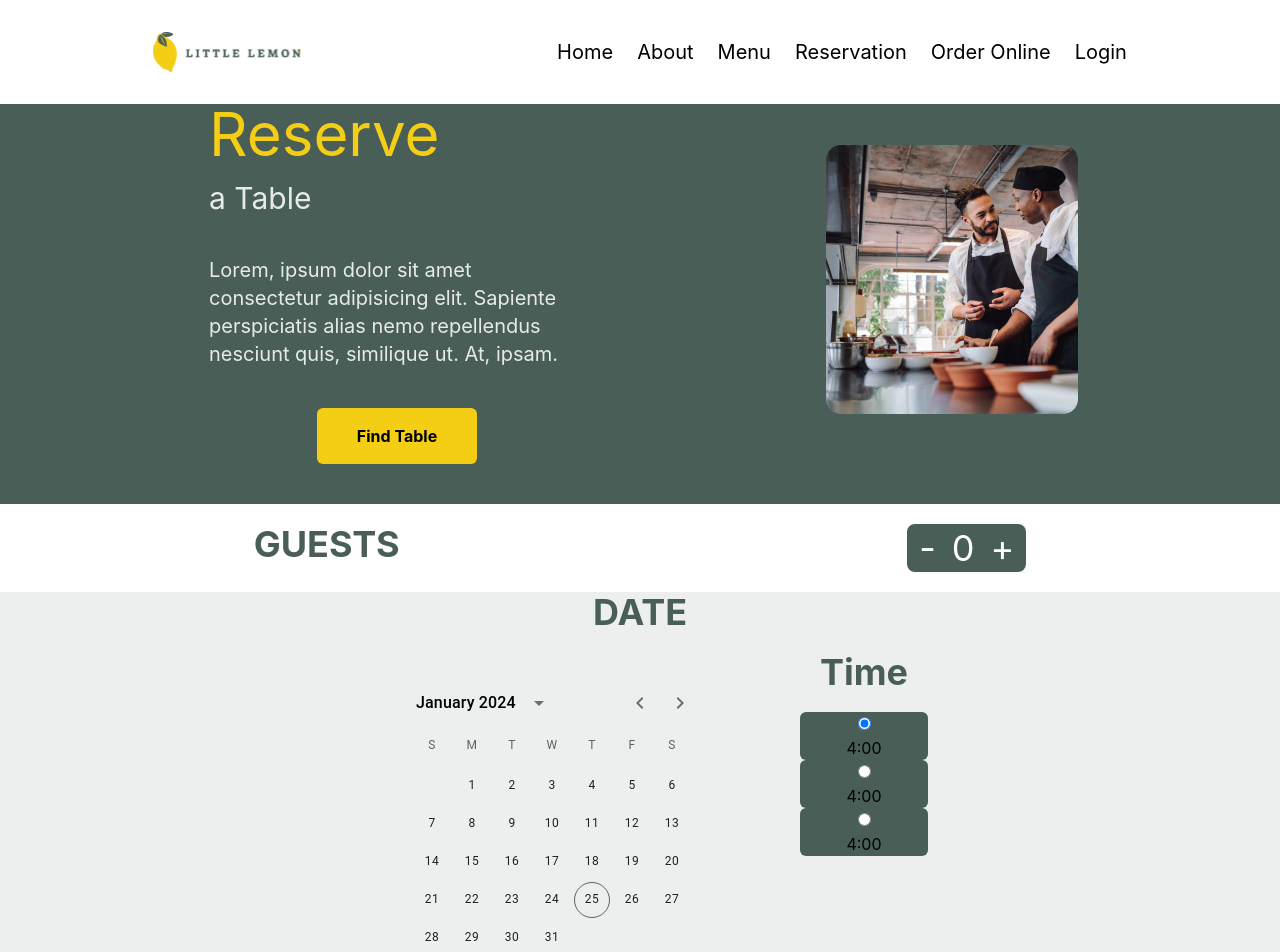
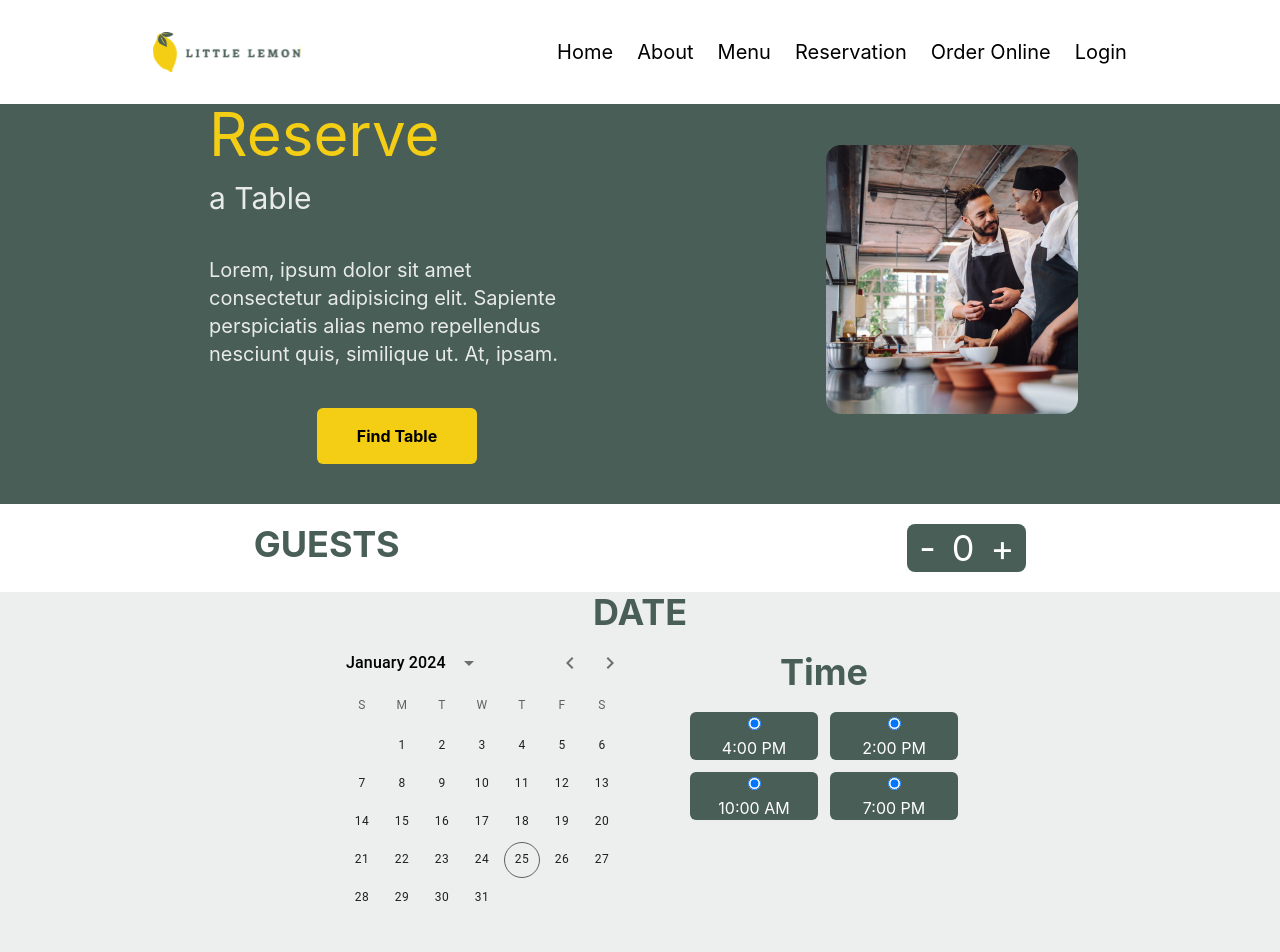
Before and after one commit to Danielt3000/Little_Lemon, a React (Vite) app: page /reservations in a window 1280 px wide. Shown: the top 952 px of the page. Built offline with nearby package versions, Linux system fonts and the light colour scheme; the HTML template or start-up script is replaced by a standard one.

Commit message:
Finish the times on the reservation menu

```diff
--- a/src/components/Reservations/Dates.jsx
+++ b/src/components/Reservations/Dates.jsx
@@ -1,29 +1,49 @@
 import React from "react";
 
-function Dates() {
+function Dates({ days }) {
+  const time = [
+    ["12:00 PM"],
+    ["6:00 AM", "11:00 AM", "8:00 AM", "2:00 PM"],
+    ["7:00 AM", "6:00 PM", "2:00 PM", "9:00 AM", "4:00 PM"],
+    ["10:00 PM", "3:00 PM", "11:00 AM"],
+    ["8:00 AM"],
+    ["8:00 AM", "7:00 PM", "4:00 PM", "5:00 PM"],
+    ["1:00 PM", "2:00 PM", "5:00 AM", "5:00 PM", "6:00 AM"],
+    ["1:00 PM", "6:00 PM", "3:00 PM", "2:00 AM"],
+    ["1:00 PM", "6:00 PM", "3:00 PM", "2:00 AM"],
+    ["3:00 PM", "9:00 PM", "8:00 AM", "1:00 PM", "6:00 PM"],
+    ["1:00 PM", "11:00 AM", "6:00 PM", "8:00 PM"],
+    ["5:00 PM", "8:00 PM", "3:00 PM", "12:00 PM"],
+    [],
+    ["9:00 AM", "3:00 PM", "5:00 PM", "12:00 PM", "10:00 AM", "11:00 AM"],
+    ["2:00 PM", "11:00 AM", "4:00 PM", "1:00 PM"],
+    ["2:00 PM", "10:00 AM", "7:00 AM", "6:00 PM"],
+    ["11:00 AM", "10:00 PM", "3:00 PM", "7:00 PM"],
+    ["9:00 PM"],
+    ["8:00 AM", "7:00 PM", "5:00 PM", "4:00 PM"],
+    ["8:00 PM", "5:00 PM", "1:00 PM", "5:00 AM"],
+    ["3:00 AM", "2:00 PM"],
+    ["12:00 PM", "4:00 PM", "10:00 AM", "9:00 AM"],
+    ["9:00 PM", "7:00 PM", "11:00 PM"],
+    ["11:00 AM", "8:00 AM", "1:00 PM"],
+    ["5:00 PM", "12:00 PM", "8:00 PM", "3:00 PM"],
+    ["4:00 PM", "2:00 PM", "10:00 AM", "7:00 PM"],
+    [],
+    ["6:00 AM", "2:00 PM", "11:00 AM", "8:00 AM"],
+    ["10:00 AM", "7:00 AM"],
+    ["10:00 PM", "7:00 PM", "11:00 AM", "10:00 AM"],
+    ["9:00 PM", "8:00 PM", "5:00 PM", "12:00 PM"],
+  ];
+
   return (
-    <>
-      <form>
-        <label>
-          <div className="bg-primary w-32 rounded-md text-black">
-            <input type="radio" value="option1" checked={true} />
-            <h1>4:00</h1>
-          </div>
-        </label>
-        <label>
-          <div className="bg-primary w-32 rounded-md text-black">
-            <input type="radio" value="option2" />
-            <h1>4:00</h1>
-          </div>
-        </label>
-        <label>
-          <div className="bg-primary w-32 rounded-md text-black">
-            <input type="radio" value="option3" />
-            <h1>4:00</h1>
-          </div>
-        </label>
-      </form>
-    </>
+    <form className=" grid grid-cols-2  place-items-center gap-3 ">
+      {time[days].map((timeValue, index) => (
+        <div key={index} className="bg-primary w-32 rounded-md text-white ">
+          <input type="radio" value={timeValue} checked={true} />
+          <h1>{timeValue}</h1>
+        </div>
+      ))}
+    </form>
   );
 }
 
--- a/src/components/Reservations/Reservations.jsx
+++ b/src/components/Reservations/Reservations.jsx
@@ -9,6 +9,8 @@ import { LocalizationProvider } from "@mui/x-date-pickers/LocalizationProvider";
 import { AdapterDayjs } from "@mui/x-date-pickers/AdapterDayjs";
 import { DateCalendar } from "@mui/x-date-pickers/DateCalendar";
 import Dates from "./Dates";
+import dayjs from "dayjs";
+import { DatePicker } from "@mui/x-date-pickers";
 function Reservations() {
   const initialState = {
     guest: 0,
@@ -23,6 +25,8 @@ function Reservations() {
   function decrease() {
     dispatch({ type: "DECREASE" });
   }
+
+  const [daySelected, isDaySelected] = useState(dayjs().date());
 
   return (
     <div>
@@ -62,9 +66,14 @@ function Reservations() {
         <h5 className="text-primary font-bold text-4xl">DATE</h5>
 
         <div className="md:flex justify-center">
-          <div className="m-10 text-black font-bold">
+          <div className=" text-black font-bold">
             <LocalizationProvider dateAdapter={AdapterDayjs}>
-              <DateCalendar className=" rounded  " />
+              <DateCalendar
+                className=" rounded"
+                onChange={(newValue) => {
+                  isDaySelected(newValue.date());
+                }}
+              />
             </LocalizationProvider>
           </div>
           <div className="md:ml-12">
@@ -72,7 +81,7 @@ function Reservations() {
               Time
             </h1>
             <div>
-              <Dates />
+              <Dates days={daySelected} />
             </div>
           </div>
         </div>
--- a/vite.config.js
+++ b/vite.config.js
@@ -4,6 +4,11 @@ import tailwindcss from "tailwindcss";
 
 // https://vitejs.dev/config/
 export default defineConfig({
+  server: {
+    watch: {
+      usePolling: true,
+    },
+  },
   css: {
     postcss: {
       plugins: [tailwindcss()],
```
